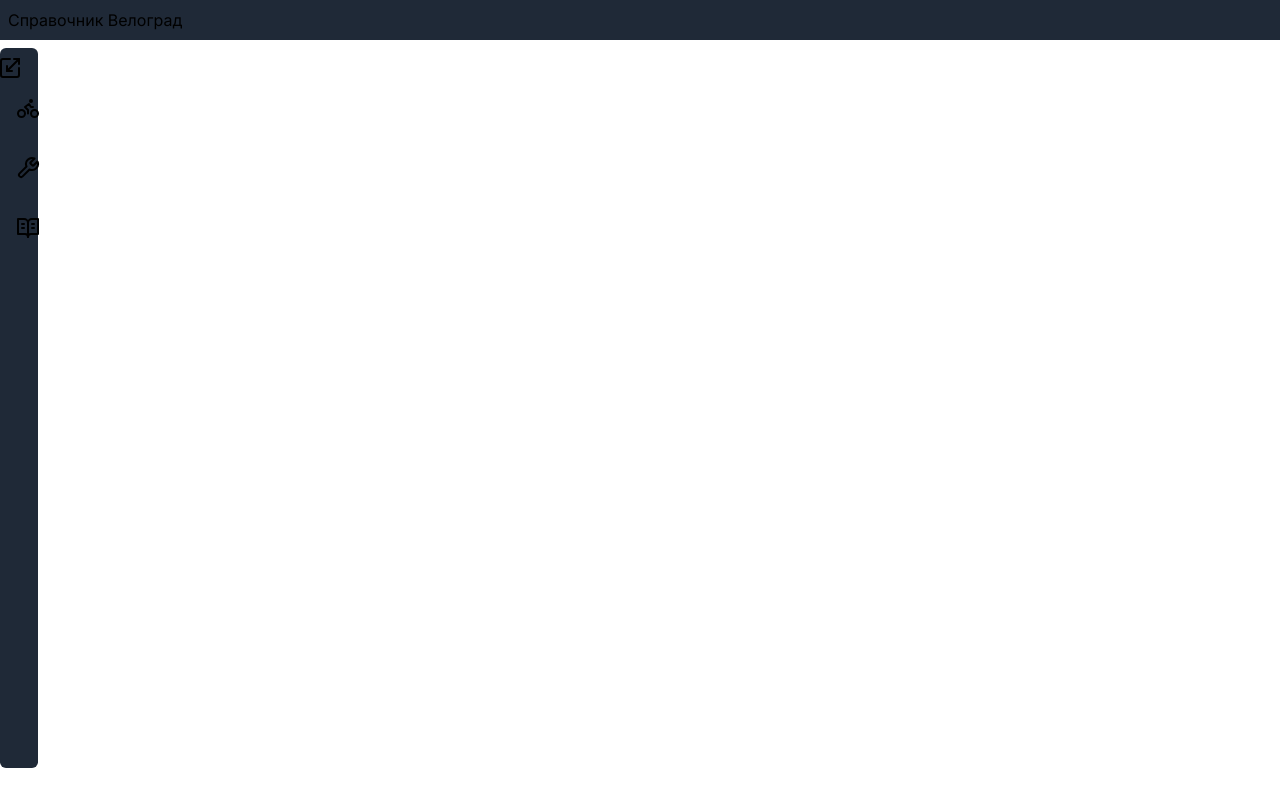
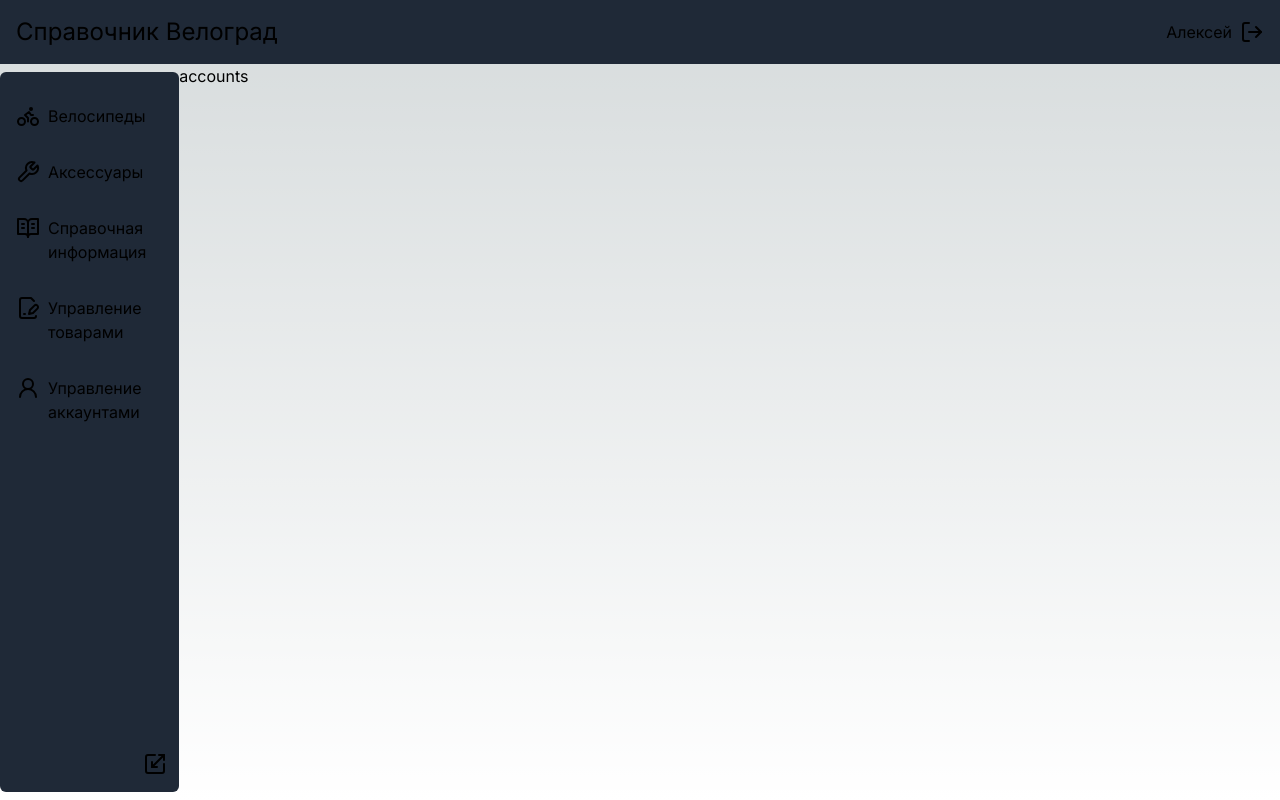
Before and after one commit to irandark/frontend-handbook-velograd, a Next.js app: page /accounts in a window 1280 px wide. Before the commit this address had no page. Shown: the top 800 px of the page. Built offline with nearby package versions, Linux system fonts and the light colour scheme.

Commit message:
create pages, sidebar, header

```diff
--- /dev/null
+++ b/src/app/(pages)/accessories/page.tsx
@@ -0,0 +1,7 @@
+export default function About() {
+    return (
+        <div>
+            <h1>accessories</h1>
+        </div>
+    );
+}
--- /dev/null
+++ b/src/app/(pages)/accounts/page.tsx
@@ -0,0 +1,7 @@
+export default function About() {
+    return (
+        <div>
+            <h1>accounts</h1>
+        </div>
+    );
+}
--- /dev/null
+++ b/src/app/(pages)/bicycles/page.tsx
@@ -0,0 +1,7 @@
+export default function About() {
+    return (
+        <div>
+            <h1>bicycles</h1>
+        </div>
+    );
+}
--- /dev/null
+++ b/src/app/(pages)/editing/page.tsx
@@ -0,0 +1,7 @@
+export default function About() {
+    return (
+        <div>
+            <h1>editing</h1>
+        </div>
+    );
+}
--- a/src/pages/about.tsx
+++ b/src/app/(pages)/handbook/page.tsx
@@ -1,7 +1,7 @@
 export default function About() {
     return (
         <div>
-            <h1>About</h1>
+            <h1>handbook</h1>
         </div>
     );
 }
--- a/src/app/layout.tsx
+++ b/src/app/layout.tsx
@@ -18,10 +18,13 @@ export default function RootLayout({
 }>) {
     return (
         <html lang="en">
-            <body className={`${inter.className}`}>
-                <Header />
-                <Sidebar />
-                {children}
+            <body className={`${inter.className} flex flex-col h-screen`}>
+                <Header className="flex-grow-0 bg-gray-800 p-4" />
+
+                <div className="flex">
+                    <Sidebar className="relative bg-gray-800 p-2 h-[90vh] mt-2 flex-grow-0 justify-start flex-col gap-5 rounded-md" />
+                    <main className="flex-grow">{children}</main>
+                </div>
             </body>
         </html>
     );
--- a/src/widgets/header/ui/header.tsx
+++ b/src/widgets/header/ui/header.tsx
@@ -1,8 +1,21 @@
-export function Header() {
+import { LogOut } from "lucide-react";
+import Link from "next/link";
+
+interface HeaderProps {
+    className?: string;
+}
+
+export function Header({ className }: HeaderProps) {
     return (
-        <div className="w-full bg-gray-800 p-2">
-            <div>
-                <div>Справочник Велоград</div>
+        <div className={className}>
+            <div className="flex justify-between items-center">
+                <Link href="/" className="text-2xl">
+                    Справочник Велоград
+                </Link>
+                <div className="flex items-center gap-2">
+                    <div>Алексей</div>
+                    <LogOut />
+                </div>
             </div>
         </div>
     );
--- a/src/widgets/sidebar/model/categories.tsx
+++ b/src/widgets/sidebar/model/categories.tsx
@@ -1,15 +1,21 @@
-import { Bike, BookOpenText, Wrench } from "lucide-react";
+import {
+    Bike,
+    BookOpenText,
+    FilePenLine,
+    UserRound,
+    Wrench,
+} from "lucide-react";
 
 export const categories = [
     {
         id: 1,
         title: "Велосипеды",
         icon: <Bike />,
-        link: "/about",
+        link: "/bicycles",
     },
     {
         id: 2,
-        title: "Аксы",
+        title: "Аксессуары",
         icon: <Wrench />,
         link: "/accessories",
     },
@@ -19,4 +25,17 @@ export const categories = [
         icon: <BookOpenText />,
         link: "/handbook",
     },
+
+    {
+        id: 4,
+        title: "Управление товарами",
+        icon: <FilePenLine />,
+        link: "/editing",
+    },
+    {
+        id: 5,
+        title: "Управление аккаунтами",
+        icon: <UserRound />,
+        link: "/accounts",
+    },
 ];
--- a/src/widgets/sidebar/model/store.ts
+++ b/src/widgets/sidebar/model/store.ts
@@ -7,7 +7,7 @@ type SidebarStore = {
 };
 
 export const useSidebarStore = create<SidebarStore>((set) => ({
-    isResized: false,
+    isResized: true,
 
     toggle: () => set((state) => ({ isResized: !state.isResized })),
 }));
--- a/src/widgets/sidebar/ui/sidebar.tsx
+++ b/src/widgets/sidebar/ui/sidebar.tsx
@@ -5,20 +5,20 @@ import { categories } from "../model/categories";
 import { ResizeButton } from "./resize-button";
 import { useSidebarStore } from "../model/store";
 
-export function Sidebar() {
+interface SidebarProps {
+    className?: string;
+}
+
+export function Sidebar({ className }: SidebarProps) {
     const { isResized } = useSidebarStore((state) => state);
 
     return (
-        <div
-            className={`${
-                isResized ? "w-[14vw]" : "w-[3vw]"
-            } relative bg-gray-800 p-2 h-[90vh] mt-2 flex justify-start flex-col gap-5 rounded-md`}
-        >
+        <div className={`${isResized ? "w-[14vw]" : "w-[3vw]"} ${className}`}>
             <div className="mt-3"></div>
             {categories.map(({ id, title, icon, link }) => (
                 <Link
                     href={link}
-                    className="flex p-2 gap-2 cursor-pointer hover:bg-gray-700 rounded-xl"
+                    className="flex mt-4 p-2 gap-2 cursor-pointer hover:bg-gray-700 rounded-xl"
                     key={id}
                 >
                     <div>{icon}</div>
@@ -27,8 +27,8 @@ export function Sidebar() {
             ))}
             <div
                 className={`${
-                    isResized ? "right-1" : "right-4"
-                } absolute top-2 cursor-pointer`}
+                    isResized ? "right-1" : "right-2"
+                } absolute bottom-2 cursor-pointer hover:bg-gray-700 p-2 rounded-xl`}
             >
                 <ResizeButton />
             </div>
```
